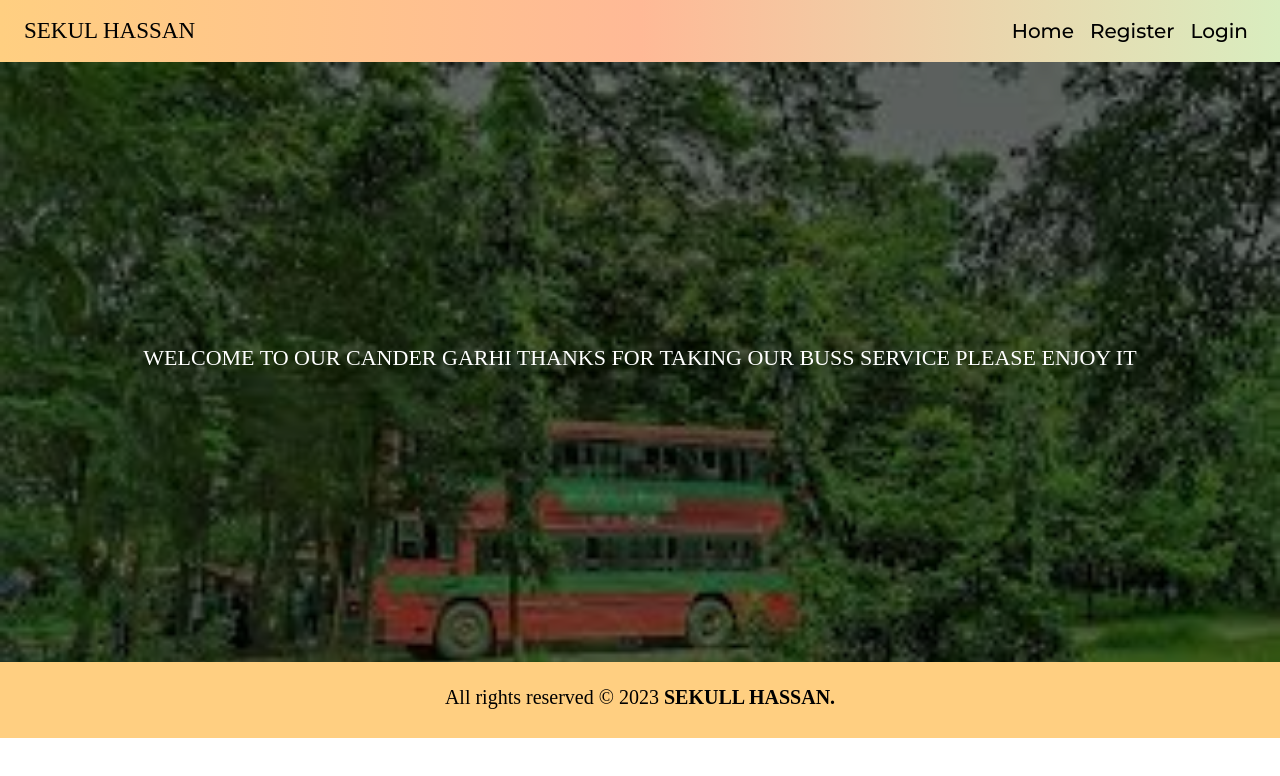
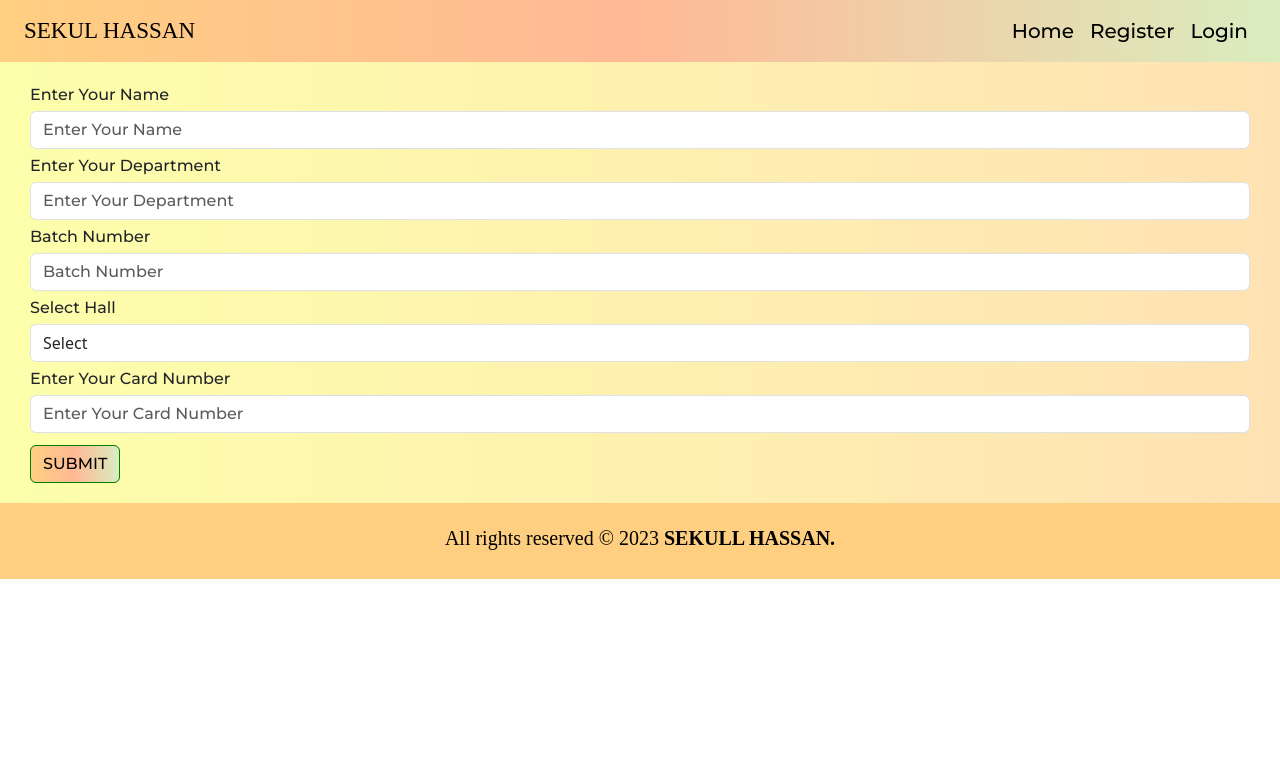
Before and after one commit to sekul-hassan/shuttleBusManagement, a React (Create React App) app: page / in a window 1280 px wide. Shown: the top 776 px of the page. Built offline with nearby package versions, Linux system fonts and the light colour scheme.

Commit message:
form design done

```diff
--- a/src/App.js
+++ b/src/App.js
@@ -1,12 +1,12 @@
 import './App.css';
 import '../src/Assets/CSS/Custom.css';
 import {Fragment} from "react";
-import Home from "./Pages/Home";
+import RegisterPage from "./Pages/RegisterPage";
 
 function App() {
   return (
    <Fragment>
-       <Home/>
+       <RegisterPage/>
    </Fragment>
   );
 }
--- a/src/Assets/CSS/Custom.css
+++ b/src/Assets/CSS/Custom.css
@@ -5,6 +5,7 @@
     --color4:#FDFFAB;  /* rgba(217, 237, 191, 1) */
     --color5:white;
     --color6:green;
+    --color7:silver;
     --rgbaBackground:red;
     --rgbaTextColor:blue;
     --linearGradientBg1: linear-gradient(to right, rgba(253, 255, 171, 1) 0%, rgba(255, 207, 129, 0.6) 100%, rgba(255, 185, 150, 0.5) 100%);
@@ -36,7 +37,7 @@
 .homeTopBg{
     background-image: url("../Images/juBus2.jpg");
     width: 100%;
-    height: 600px;
+    height: 550px;
     background-repeat: no-repeat;
     background-size: cover;
     text-align: center;
@@ -44,7 +45,7 @@
 .homeTopOverlay{
     background-color: rgba(0,0,0,0.5);
     width: 100%;
-    height: 600px;
+    height: 550px;
     position: relative;
 }
 .homeTopContent{
@@ -81,3 +82,27 @@
     cursor: pointer;
     transition: 0.3s;
 }
+
+.formBody{
+    background-image: var(--linearGradientBg1);
+    padding: 20px 30px 20px 30px;
+}
+.regiLabel{
+    font-size: 16px;
+    font-family: Montserrat, serif;
+    font-weight: 400;
+}
+.submitBtn{
+    color: black;
+    background-image: var(--linearGradientBg2);
+    font-family: Montserrat, serif;
+    border: 1px solid var(--color6);
+}
+.submitBtn:hover{
+    color: var(--color6);
+    background-image: var(--linearGradientBg1);
+    border: 1px solid var(--color7);
+}
+.form-control:focus {
+    box-shadow: none;
+}
--- /dev/null
+++ b/src/Components/InputField.js
@@ -0,0 +1,53 @@
+import React, { Fragment } from 'react';
+
+function InputField({ id, inputChange, type, name, placeholder }) {
+    const halls = [
+        {id:0,value:"Select"},
+        { id: 1, value: "Shaheed Salam Barkat Hall" },
+        { id: 2, value: "Shaheed Rafiq Jabbar Hall" },
+        { id: 3, value: "Shaheed Abdul Malek Hall" },
+        { id: 4, value: "Shaheed Ahsanullah Master Hall" },
+    ];
+
+
+    return (
+        <Fragment>
+            {
+                type && type !== "select" && (
+                    <Fragment>
+                        <label className="regiLabel" htmlFor={id}>{placeholder}</label>
+                        <input
+                            className="form-control my-1 regiLabel"
+                            type={type}
+                            onChange={inputChange}
+                            name={name}
+                            id={id}
+                            placeholder={placeholder}
+                        />
+                    </Fragment>
+                )
+            }
+            {
+                type && type === "select" && (
+                    <Fragment>
+                        <label className="regiLabel" htmlFor={id}>{placeholder}</label>
+                        <select
+                            className="form-control my-1"
+                            onChange={inputChange}
+                            name={name}
+                            id={id}
+                        >
+                            {
+                                halls.map((option)=> (
+                                    <option key={option.id} value={option.value}>{option.value}</option>
+                                ))
+                            }
+                        </select>
+                    </Fragment>
+                )
+            }
+        </Fragment>
+    );
+}
+
+export default InputField;
--- a/src/Components/NavBar.js
+++ b/src/Components/NavBar.js
@@ -3,7 +3,7 @@ import {Nav, Navbar} from "react-bootstrap";
 
 function NavBar(props) {
     return (
-        <Navbar expand="sm" className="navBackground px-4">
+        <Navbar sticky="top" expand="sm" className="navBackground px-4">
             <Navbar.Brand href="#home" className="boldTitle">SEKUL HASSAN</Navbar.Brand>
             <Navbar.Toggle aria-controls="basic-navbar-nav" />
             <Navbar.Collapse id="basic-navbar-nav">
--- /dev/null
+++ b/src/Components/Register.js
@@ -0,0 +1,47 @@
+import React, {useState} from 'react';
+import {Button, Container} from "react-bootstrap";
+import InputField from "./InputField";
+
+function Register(props) {
+    const [userData,setUserData] = useState({
+        name:"",
+        department:"",
+        batch:"",
+        hall:"",
+        cardNumber:"",
+    });
+    const inputChange = (e) => {
+        const { name, value } = e.target;
+        setUserData(prevState => ({
+            ...prevState,
+            [name]: value
+        }));
+    }
+
+    const subMitData = (e)=>{
+        e.preventDefault();
+        console.log(userData);
+    }
+    const properties = [
+        {id:"registration_0",type:"text",name:"name",placeholder:"Enter Your Name"},
+        {id:"registration_1",type:"text",name:"department",placeholder:"Enter Your Department"},
+        {id:"registration_2",type:"number",name:"batch",placeholder:"Batch Number"},
+        {id:"registration_3",type:"select",name:"hall",placeholder:"Select Hall"},
+        {id:"registration_4",type:"text",name:"cardNumber",placeholder:"Enter Your Card Number"},
+    ]
+    return (
+        <Container fluid="true">
+            <div className="formBody">
+                {
+                    properties.map((data) => (
+                        <InputField id={data.id} name={data.name} type={data.type} placeholder={data.placeholder} inputChange={inputChange} />
+                    ))
+                }
+                <Button className="submitBtn mt-2" onClick={subMitData}>SUBMIT</Button>
+            </div>
+
+        </Container>
+    );
+}
+
+export default Register;
--- /dev/null
+++ b/src/Pages/RegisterPage.js
@@ -0,0 +1,16 @@
+import React, {Fragment} from 'react';
+import Footer from "../Components/Footer";
+import Register from "../Components/Register";
+import NavBar from "../Components/NavBar";
+
+function RegisterPage(props) {
+    return (
+        <Fragment>
+            <NavBar/>
+            <Register/>
+            <Footer/>
+        </Fragment>
+    );
+}
+
+export default RegisterPage;
```
